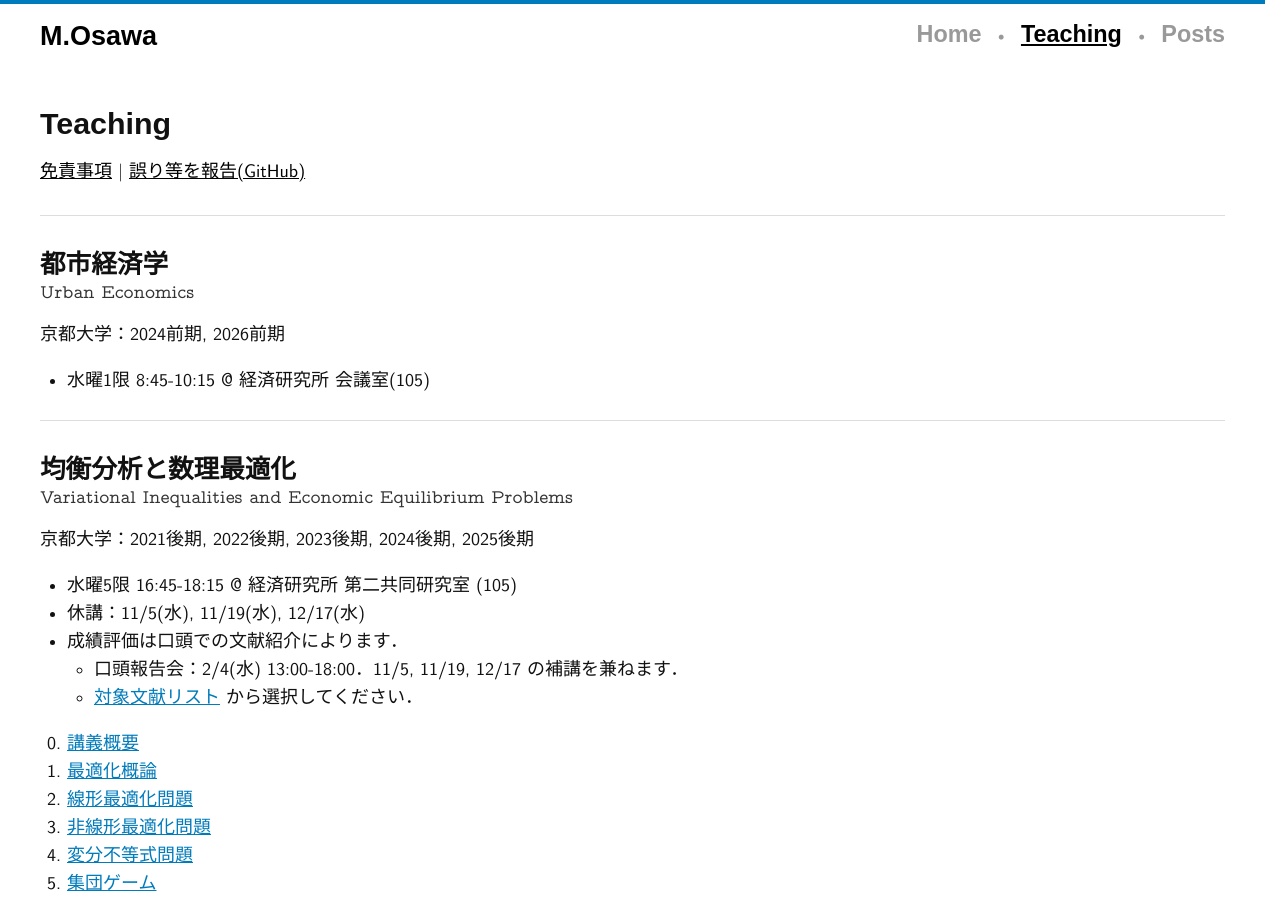
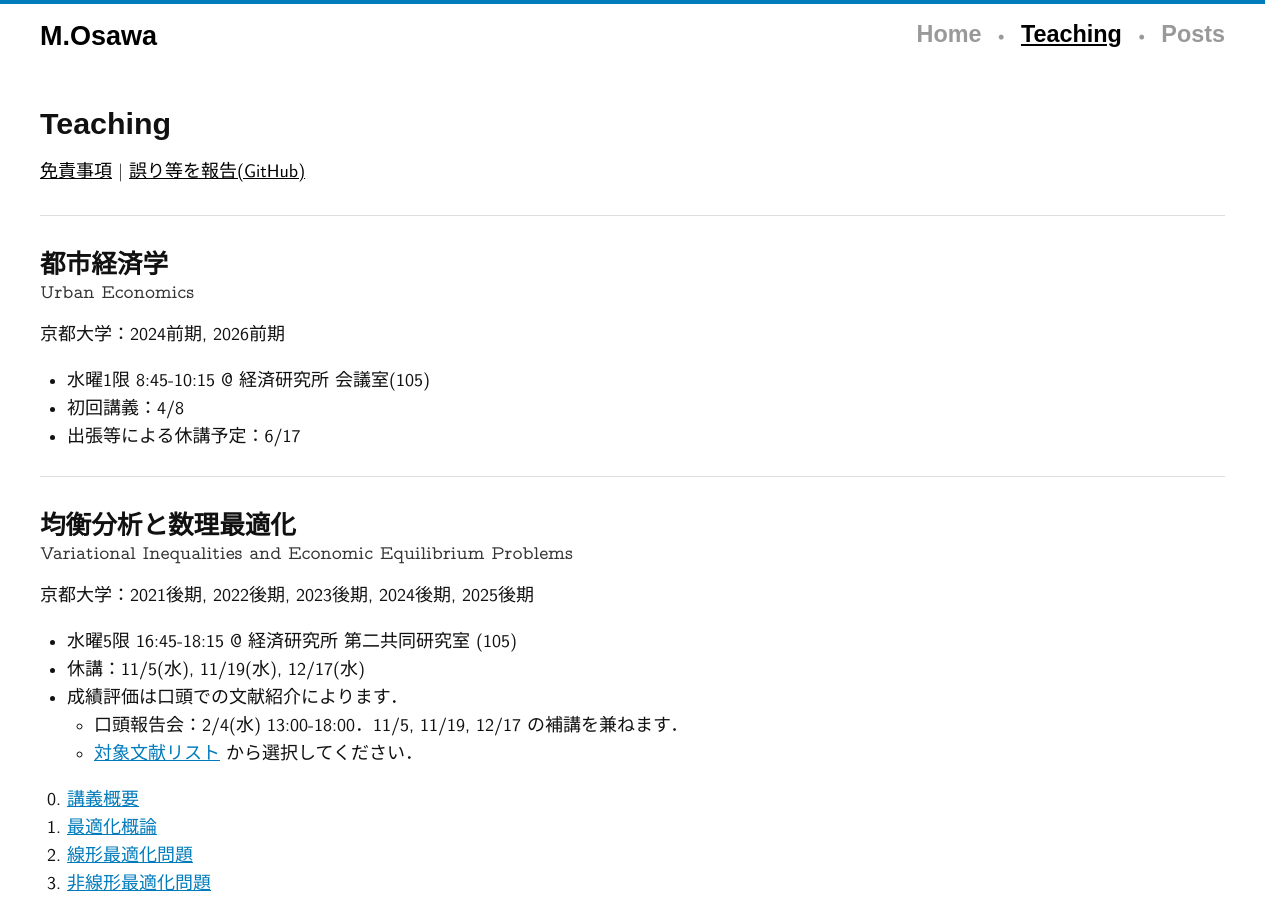
Before and after one commit to mino-osawa/mino-osawa.github.io, a Jekyll site: the page built from teaching.markdown, in a window 1280 px wide and 900 px high. Built offline with Jekyll 4.4.1, drawn with Linux system fonts in a browser that asks for light colours; some web fonts are replaced.

Commit message:
update ue

```diff
--- a/teaching.markdown
+++ b/teaching.markdown
@@ -20,6 +20,8 @@ permalink: "/teaching/"
 
 <ul>
 <li>水曜1限 8:45-10:15 @ 経済研究所 会議室(105)</li>
+<li>初回講義：4/8</li>
+<li>出張等による休講予定：6/17</li>
 </ul>
 
 <hr>
```
